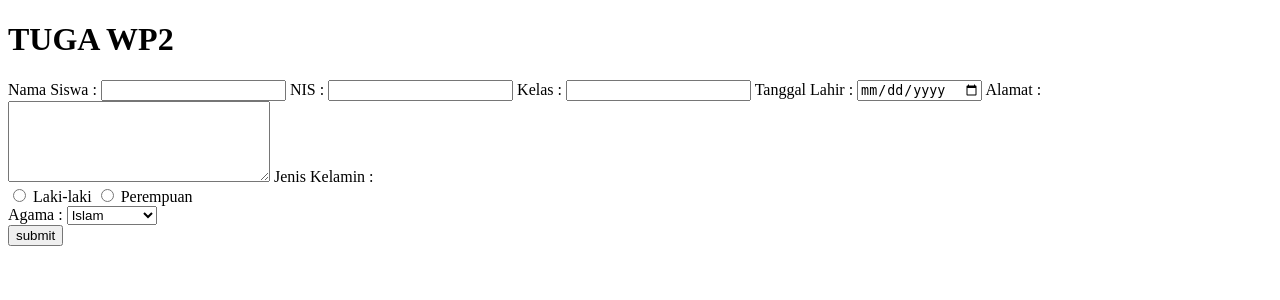
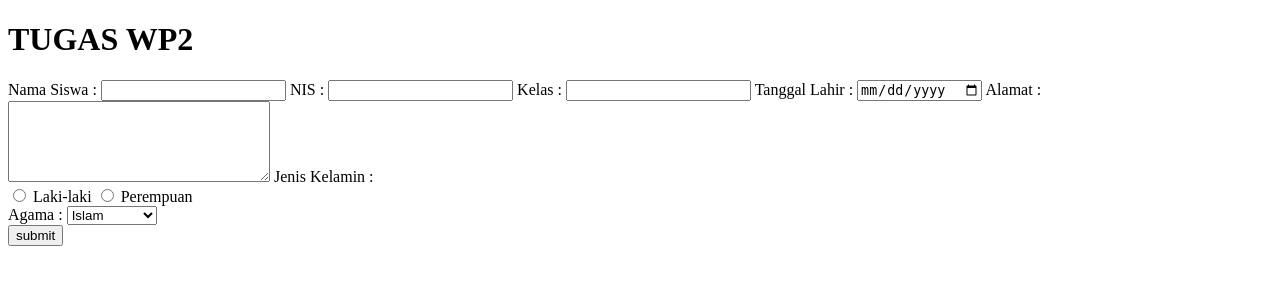
Before and after one commit to LEONSG1/tugaswp2, a PHP site: the page made by application/Views/formsiswa.php in a window 1280 px wide. Shown: the top 300 px of the page. Run offline with PHP 8.4, Linux system fonts and the light colour scheme; the template is opened without the code that fills it, so the values that code supplies are empty.

Commit message:
first commit

```diff
--- a/application/Views/formsiswa.php
+++ b/application/Views/formsiswa.php
@@ -9,7 +9,7 @@
 <body>
 	<div class="form">
 		<form action="<?= base_url('siswa/cetak') ?>" method="post" class="form_siswa">
-			<h1>TUGA WP2</h1>
+			<h1>TUGAS WP2</h1>
 			<label for="nama">Nama Siswa : </label>
 			<input type="text" name="nama" id="nama" required>
 			<label for="nis">NIS : </label>
--- a/application/Views/hasilsiswa.php
+++ b/application/Views/hasilsiswa.php
@@ -3,7 +3,7 @@
 <head>
 	<meta charset="UTF-8">
 	<meta name="viewport" content="width=device-width, initial-scale=1.0">
-	<title>TUGAS WP 2</title>
+	<title>TUGAS WP2</title>
   <link rel="stylesheet" href="<?= base_url('assets/css/siswa.css'); ?>"">
 </head>
 <body>
```
